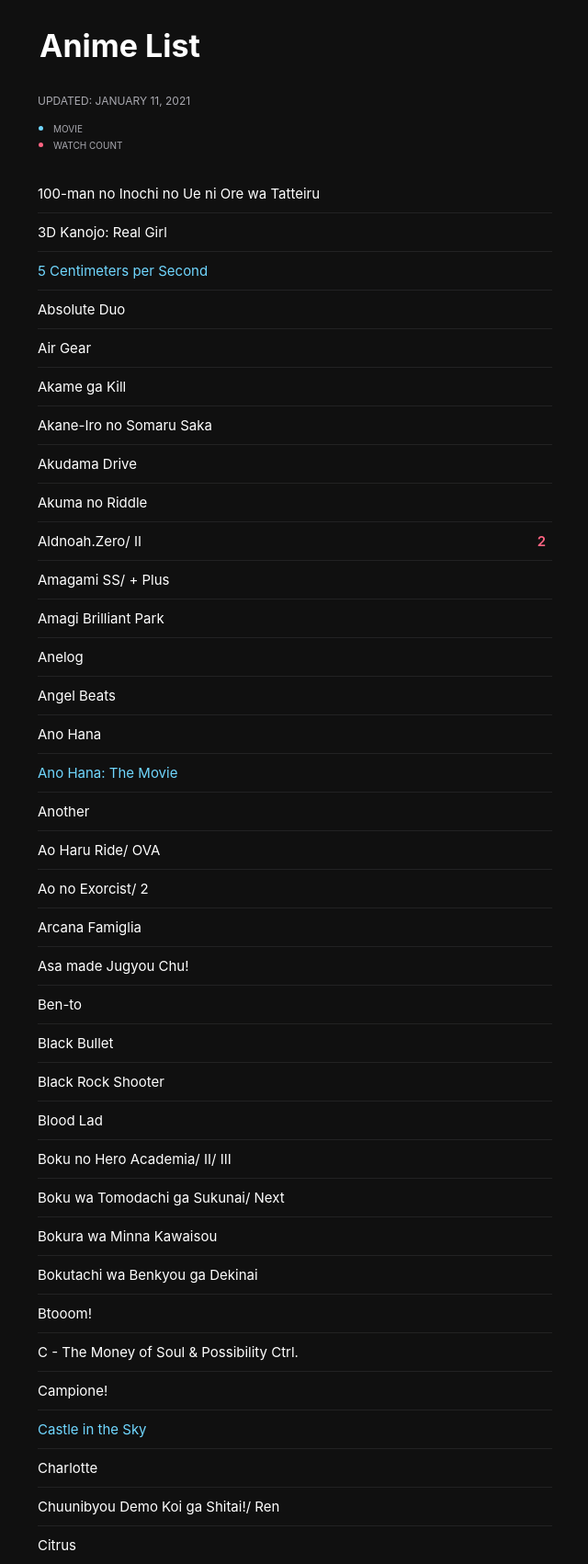
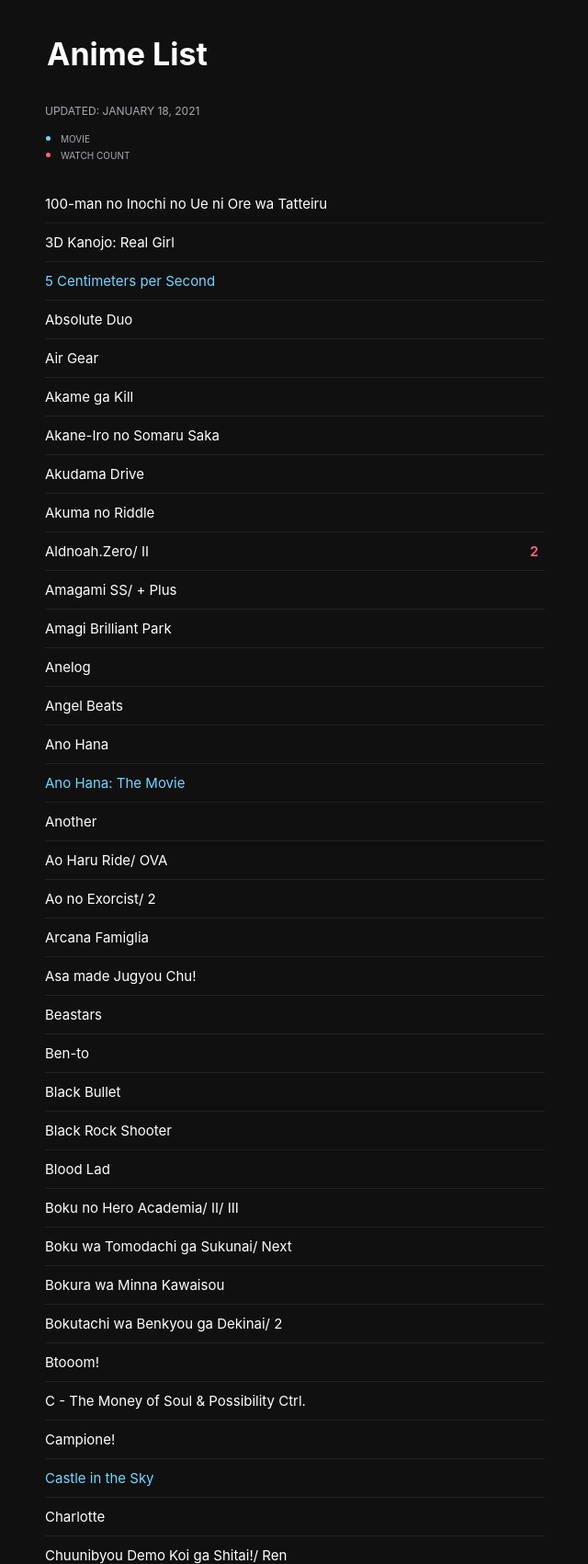
Before and after one commit to s20016/PROJECTS, a PHP site: page /aniList.html in a window 1280 px wide. Shown: the top 1701 px of the page at 92% size, without its empty margins (329-969 px from the left). Run offline with PHP 8.4, Linux system fonts and the light colour scheme; some libraries are stand-ins or nearby versions.

Commit message:
PL: Addded icons in [P1]

```diff
--- a/WebExtension/Project01/aniList.html
+++ b/WebExtension/Project01/aniList.html
@@ -3,10 +3,13 @@
 <head>
     <meta charset="UTF-8">
     <meta name="viewport" content="width=device-width, initial-scale=1.0">
+
+    <link rel="shortcut icon" href="img/favicon.ico">
+    <link rel="apple-touch-icon" sizes="180x180" href="img/anilist_icon.png">
+
     <title>AniList</title>
 
-    <!-- normalize.css -->
-    <link rel="stylesheet" href="../chapter12/ch12-03/normalize.css">
+    <!-- css -->
     <link rel="stylesheet" href="style.css">
 
     <!-- Google Font -->
@@ -27,7 +30,7 @@
     <!-- UPDATE -->
     <section class="subHeader">
         <div class="updateDate">
-            <p>Updated: January 11, 2021</p>
+            <p>Updated: January 18, 2021</p>
         </div>
         <div class="legend">
             <ul>
@@ -62,6 +65,7 @@
                 <li>Ao no Exorcist/ 2</li>
                 <li>Arcana Famiglia</li>
                 <li>Asa made Jugyou Chu!</li>
+                <li>Beastars</li>
                 <li>Ben-to</li>
                 <li>Black Bullet</li>
                 <li>Black Rock Shooter</li>
@@ -69,7 +73,7 @@
                 <li>Boku no Hero Academia/ II/ III</li>
                 <li>Boku wa Tomodachi ga Sukunai/ Next</li>
                 <li>Bokura wa Minna Kawaisou</li>
-                <li>Bokutachi wa Benkyou ga Dekinai</li>
+                <li>Bokutachi wa Benkyou ga Dekinai/ 2</li>
                 <li>Btooom!</li>
                 <li>C - The Money of Soul & Possibility Ctrl.</li>
                 <li>Campione!</li>
--- a/WebExtension/Project01/style.css
+++ b/WebExtension/Project01/style.css
@@ -127,7 +127,7 @@
 
 .btt {
   text-align: center;
-  margin: 50px auto 50px;
+  margin: 70px auto 50px;
 }
 
 .btt .gotopbtn {
--- a/WebExtension/Project01/style.scss
+++ b/WebExtension/Project01/style.scss
@@ -132,7 +132,7 @@
 
 .btt {
     text-align: center;
-    margin: 50px auto 50px;
+    margin: 70px auto 50px;
 
     .gotopbtn {
         color: $darkSub;
```
Also changed, not shown: WebExtension/Project01/img/anilist_icon.png (added), WebExtension/Project01/img/favicon.ico (added).
